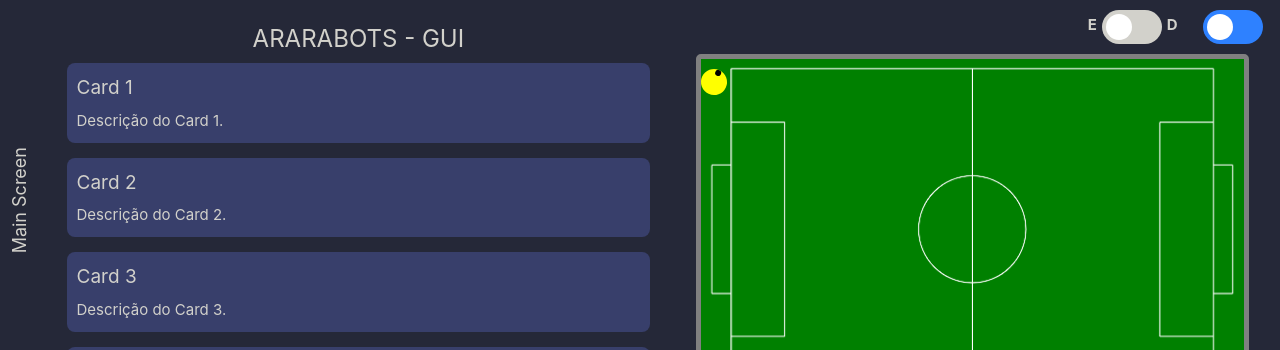
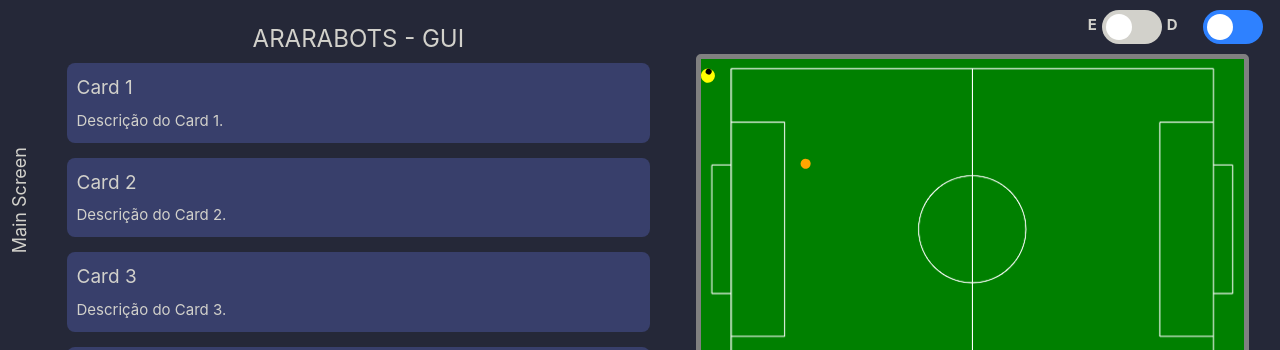
Before and after one commit to Ararabots-UFMS/ssl-gui, a Vue app: page / in a window 1280 px wide. Shown: the top 350 px of the page. Built offline with nearby package versions, Linux system fonts and the light colour scheme; no server answers.

Commit message:
Amanda-fix: style ball and robot

```diff
--- a/src/components/field.vue
+++ b/src/components/field.vue
@@ -179,20 +179,28 @@
 
     .robot {
         position: absolute;
-        width: 26px;
-        height: 26px;
+        width: 2.6%;
+        height: 4%;
         background-color: yellow;
         border-radius: 50%;
     }
 
     .dot{
         position: absolute;
-        width: 6px; /* largura do ponto */
-        height: 6px; /* altura do ponto */
+        width: 40%; /* largura do ponto */
+        height: 45%; /* altura do ponto */
         background-color: black; /* cor do ponto */
         border-radius: 50%; /* torna o ponto circular */
         left: 0px; /* posição horizontal do ponto dentro da div container */
-        top: 10px; /* posição vertical do ponto dentro da div container */
+        top: 5px; /* posição vertical do ponto dentro da div container */
+    }
+
+    .ball {
+        position: absolute;
+        width: 1.8%;
+        height: 2.8%;
+        background-color: orange;
+        border-radius: 50%;
     }
 
     .texto {
```
